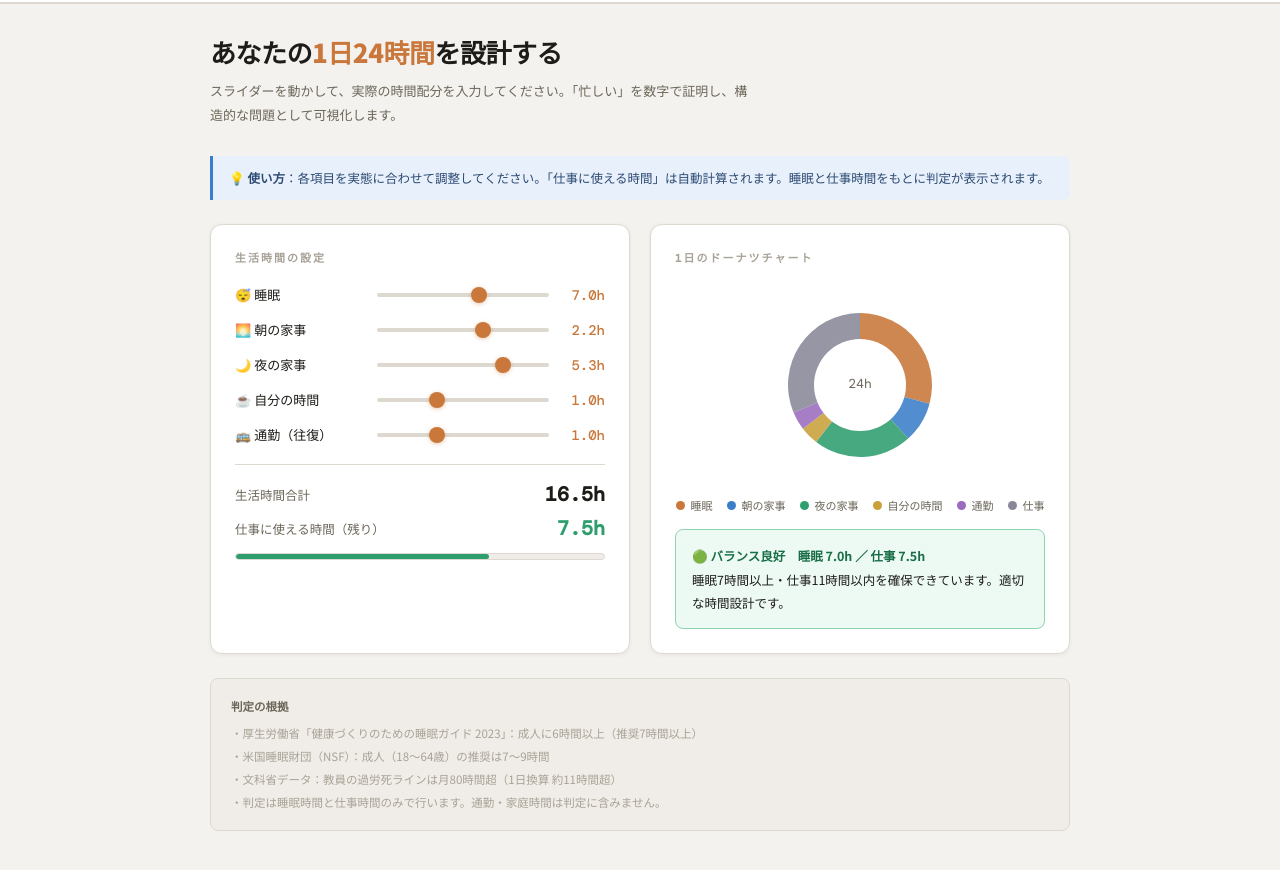
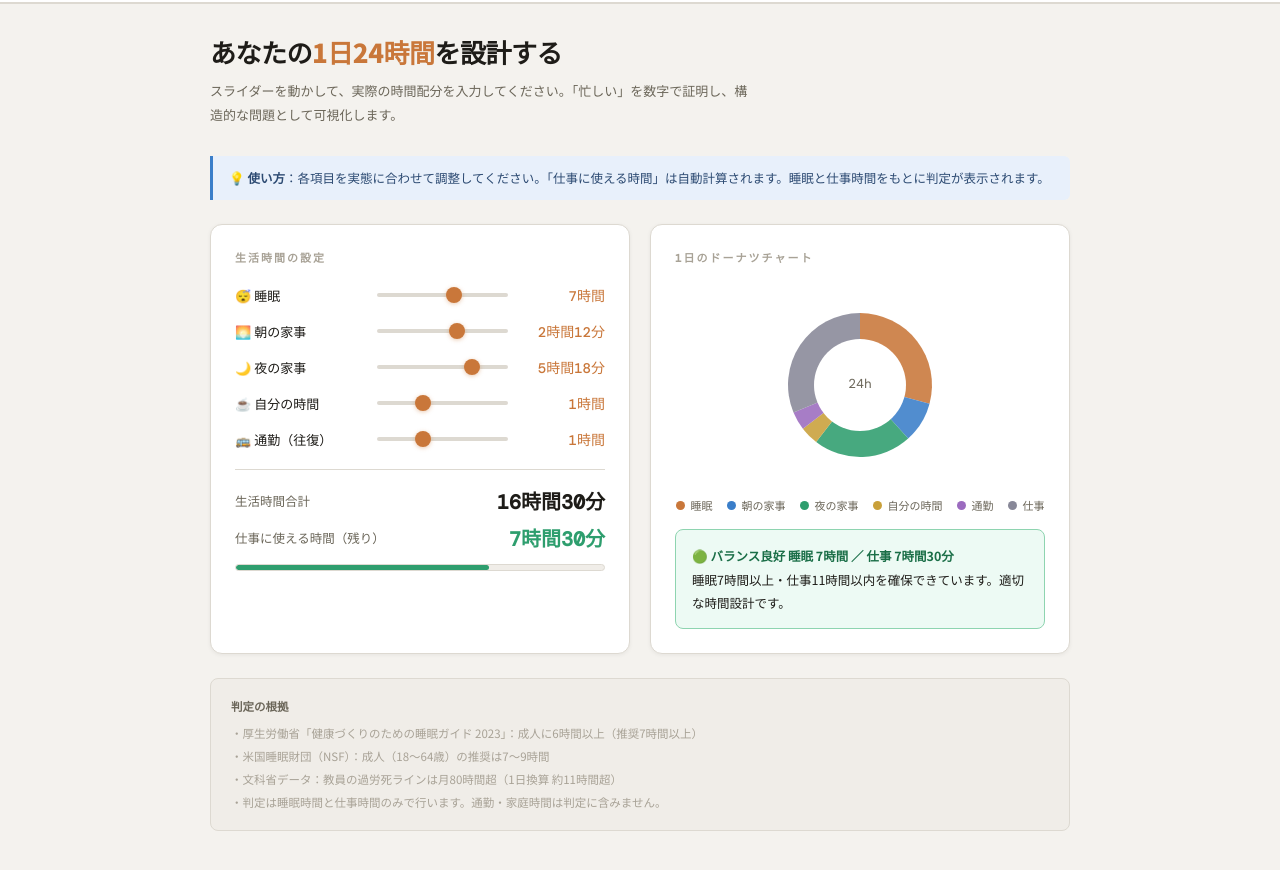
Before and after one commit to welldan-jpg/Well-DAN, a plain HTML site: page index.html in a window 1280 px wide. Shown: the part 78-948 px from the top of the page. Drawn offline with nearby package versions, Linux system fonts and the light colour scheme.

Commit message:
Update index.html
時間表示を時・分に変更

```diff
--- a/index.html
+++ b/index.html
@@ -182,7 +182,7 @@
     font-size: 14px;
     font-weight: 500;
     color: var(--accent);
-    min-width: 44px;
+    min-width: 85px; /* 文字幅増加に伴い拡張 */
     text-align: right;
   }
 
@@ -350,37 +350,37 @@
       <div class="time-row">
         <span class="time-row-label">😴 睡眠</span>
         <input type="range" class="time-slider" id="sl-sleep" min="4" max="9" step="0.5" value="7" oninput="updateCalc()">
-        <span class="time-value" id="v-sleep">7.0h</span>
+        <span class="time-value" id="v-sleep">7時間</span>
       </div>
       <div class="time-row">
         <span class="time-row-label">🌅 朝の家事</span>
         <input type="range" class="time-slider" id="sl-morning" min="0" max="3.5" step="0.1" value="2.2" oninput="updateCalc()">
-        <span class="time-value" id="v-morning">2.2h</span>
+        <span class="time-value" id="v-morning">2時間12分</span>
       </div>
       <div class="time-row">
         <span class="time-row-label">🌙 夜の家事</span>
         <input type="range" class="time-slider" id="sl-evening" min="0" max="7" step="0.1" value="5.3" oninput="updateCalc()">
-        <span class="time-value" id="v-evening">5.3h</span>
+        <span class="time-value" id="v-evening">5時間18分</span>
       </div>
       <div class="time-row">
         <span class="time-row-label">☕ 自分の時間</span>
         <input type="range" class="time-slider" id="sl-meal" min="0" max="3" step="0.1" value="1" oninput="updateCalc()">
-        <span class="time-value" id="v-meal">1.0h</span>
+        <span class="time-value" id="v-meal">1時間</span>
       </div>
       <div class="time-row">
         <span class="time-row-label">🚌 通勤（往復）</span>
         <input type="range" class="time-slider" id="sl-commute" min="0" max="3" step="0.25" value="1" oninput="updateCalc()">
-        <span class="time-value" id="v-commute">1.0h</span>
+        <span class="time-value" id="v-commute">1時間</span>
       </div>
 
       <div class="time-total">
         <div class="time-total-row">
           <span class="time-total-label">生活時間合計</span>
-          <span class="time-total-value" id="lifetotal">16.5h</span>
+          <span class="time-total-value" id="lifetotal">16時間30分</span>
         </div>
         <div class="time-total-row">
           <span class="time-total-label">仕事に使える時間（残り）</span>
-          <span class="time-total-value" id="workavail" style="color:var(--accent2)">7.5h</span>
+          <span class="time-total-value" id="workavail" style="color:var(--accent2)">7時間30分</span>
         </div>
         <div class="time-bar-wrap">
           <div class="time-bar-fill" id="lifeBar" style="background:var(--accent);width:68%"></div>
@@ -419,6 +419,17 @@ function getVal(id) {
   return parseFloat(document.getElementById(id).value);
 }
 
+// 小数点の時間を「○時間○分」に変換する関数
+function formatTime(val) {
+  if (val < 0) val = 0; // 負の値は0として処理
+  const h = Math.floor(val);
+  const m = Math.round((val - h) * 60);
+  if (m === 60) return (h + 1) + '時間';
+  if (h === 0) return m + '分';
+  if (m === 0) return h + '時間';
+  return h + '時間' + m + '分';
+}
+
 function updateCalc() {
   const sleep   = getVal('sl-sleep');
   const morning = getVal('sl-morning');
@@ -426,19 +437,19 @@ function updateCalc() {
   const meal    = getVal('sl-meal');
   const commute = getVal('sl-commute');
 
-  document.getElementById('v-sleep').textContent   = sleep.toFixed(1) + 'h';
-  document.getElementById('v-morning').textContent = morning.toFixed(1) + 'h';
-  document.getElementById('v-evening').textContent = evening.toFixed(1) + 'h';
-  document.getElementById('v-meal').textContent    = meal.toFixed(1) + 'h';
-  document.getElementById('v-commute').textContent = commute.toFixed(1) + 'h';
+  document.getElementById('v-sleep').textContent   = formatTime(sleep);
+  document.getElementById('v-morning').textContent = formatTime(morning);
+  document.getElementById('v-evening').textContent = formatTime(evening);
+  document.getElementById('v-meal').textContent    = formatTime(meal);
+  document.getElementById('v-commute').textContent = formatTime(commute);
 
   const lifeTotal = sleep + morning + evening + meal + commute;
   const workAvail = 24 - lifeTotal;
 
-  document.getElementById('lifetotal').textContent = lifeTotal.toFixed(1) + 'h';
+  document.getElementById('lifetotal').textContent = formatTime(lifeTotal);
 
   const waEl = document.getElementById('workavail');
-  waEl.textContent = Math.max(0, workAvail).toFixed(1) + 'h';
+  waEl.textContent = formatTime(Math.max(0, workAvail));
   waEl.style.color = workAvail < 0
     ? 'var(--accent3)'
     : workAvail < 7
@@ -475,45 +486,45 @@ function showAlert(sleep, workAvail) {
 
   if (issues.includes('sleep-critical') && workIssue) {
     const workLabel = workIssue === 'work-karoshi'
-      ? `仕事時間 ${workAvail.toFixed(1)}時間（過労死ライン超）`
-      : `仕事時間 ${workAvail.toFixed(1)}時間（10時間以上）`;
+      ? `仕事時間 ${formatTime(workAvail)}（過労死ライン超）`
+      : `仕事時間 ${formatTime(workAvail)}（10時間以上）`;
     const workDesc = workIssue === 'work-karoshi'
       ? '文科省が示す「過労死ライン」（月80時間超 ≒ 1日11時間以上）を超えています。業務の削減・分担・外注を早急に検討してください。'
       : '仕事時間が10時間以上になっています。過労死ラインに近づいています。業務の削減・分担を検討してください。';
     alertEl.innerHTML = `
       <div class="alert-box">
         <strong>🔴 改善必要 — 睡眠不足 ＋ 仕事時間過剰</strong><br>
-        <div style="margin-top:8px">・<strong>睡眠 ${sleep.toFixed(1)}時間（6時間未満）</strong>：厚生労働省「健康づくりのための睡眠ガイド2023」では成人に<strong>6時間以上（推奨7時間以上）</strong>を推奨。認知機能・感情コントロールが著しく低下します。</div>
+        <div style="margin-top:8px">・<strong>睡眠 ${formatTime(sleep)}（6時間未満）</strong>：厚生労働省「健康づくりのための睡眠ガイド2023」では成人に<strong>6時間以上（推奨7時間以上）</strong>を推奨。認知機能・感情コントロールが著しく低下します。</div>
         <div style="margin-top:6px">・<strong>${workLabel}</strong>：${workDesc}</div>
       </div>`;
   } else if (issues.includes('sleep-critical')) {
     alertEl.innerHTML = `
       <div class="alert-box">
-        <strong>🔴 改善必要 — 睡眠不足（${sleep.toFixed(1)}時間）</strong><br>
+        <strong>🔴 改善必要 — 睡眠不足（${formatTime(sleep)}）</strong><br>
         厚生労働省「健康づくりのための睡眠ガイド2023」では成人に<strong>6時間以上（推奨7時間以上）</strong>を推奨。睡眠6時間未満が続くと、認知機能・感情コントロール・記憶力が著しく低下します。まず睡眠時間の確保を優先してください。
       </div>`;
   } else if (workIssue === 'work-karoshi') {
     alertEl.innerHTML = `
       <div class="alert-box">
-        <strong>🔴 改善必要 — 仕事時間過剰（${workAvail.toFixed(1)}時間 ／ 過労死ライン超）</strong><br>
+        <strong>🔴 改善必要 — 仕事時間過剰（${formatTime(workAvail)} ／ 過労死ライン超）</strong><br>
         文科省が示す教員の「過労死ライン」は月80時間超（1日換算で約11時間以上）です。この状態が続くと深刻な健康リスクがあります。業務の削減・分担・外注を早急に検討してください。
       </div>`;
   } else if (workIssue === 'work-over') {
     alertEl.innerHTML = `
       <div class="alert-box">
-        <strong>🔴 改善必要 — 仕事時間過剰（${workAvail.toFixed(1)}時間）</strong><br>
+        <strong>🔴 改善必要 — 仕事時間過剰（${formatTime(workAvail)}）</strong><br>
         仕事時間が10時間以上になっています。過労死ライン（11時間以上）に近づいています。業務の見直しや分担を検討してください。
       </div>`;
   } else if (issues.includes('sleep-warn')) {
     alertEl.innerHTML = `
       <div class="warn-box">
-        <strong>🟡 改善必要 — 睡眠がやや不足（${sleep.toFixed(1)}時間）</strong><br>
+        <strong>🟡 改善必要 — 睡眠がやや不足（${formatTime(sleep)}）</strong><br>
         最低基準（6時間）はクリアしていますが、推奨の<strong>7時間以上</strong>を下回っています。睡眠負債が蓄積しやすい状態です。業務削減で就寝時間を早めることを検討してください。
       </div>`;
   } else {
     alertEl.innerHTML = `
       <div class="ok-box">
-        <strong>🟢 バランス良好　睡眠 ${sleep.toFixed(1)}h ／ 仕事 ${workAvail.toFixed(1)}h</strong><br>
+        <strong>🟢 バランス良好 睡眠 ${formatTime(sleep)} ／ 仕事 ${formatTime(Math.max(0, workAvail))}</strong><br>
         睡眠7時間以上・仕事11時間以内を確保できています。適切な時間設計です。
       </div>`;
   }
```
